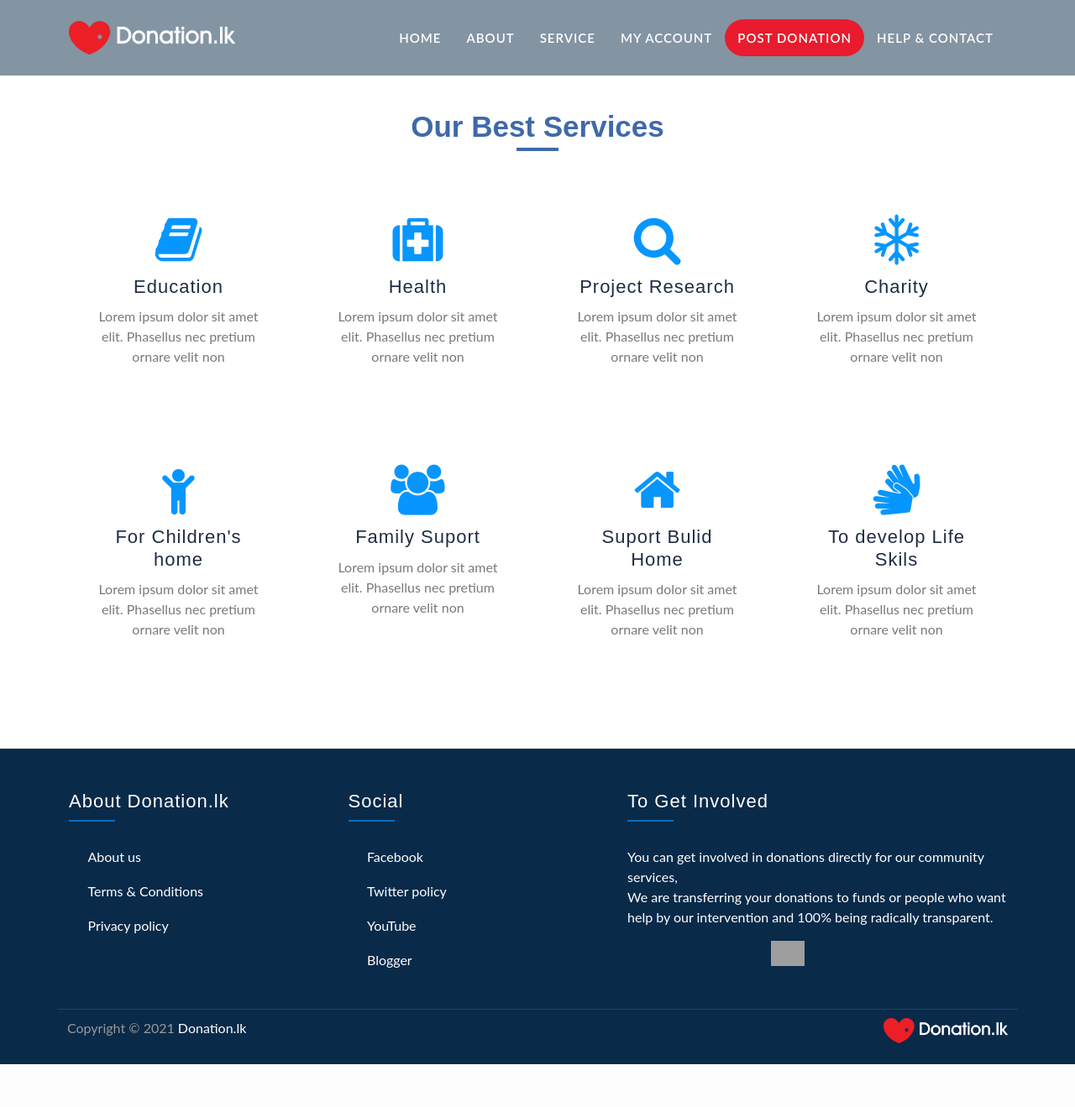
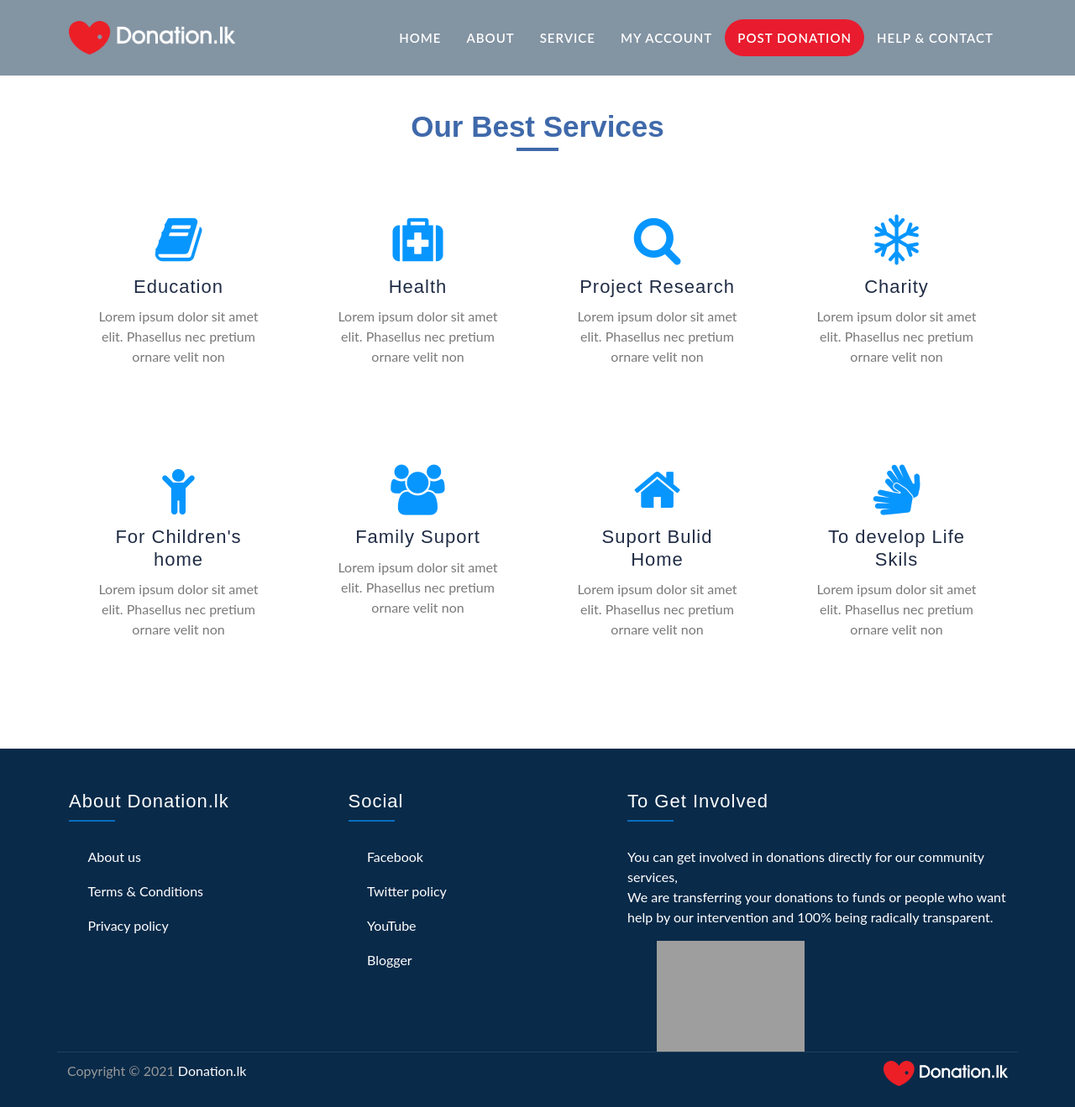
Before and after one commit to naveendperera/WAD-Assignment, a PHP site: page /Service.html in a window 1280 px wide. Shown: the whole page at 84% size. Before the commit the page ends 1268 px from the top, so only its background shows below. Run offline with PHP 8.4, Linux system fonts and the light colour scheme; grey boxes are pictures that could not be loaded.

Commit message:
Update Style-Service.css
edit service css

```diff
--- a/Style-Service.css
+++ b/Style-Service.css
@@ -574,6 +574,11 @@ float: left;
 .footer .container  {
     position: relative;
 }
+#paypal img {
+    float: right;
+    width: 90%;
+    height: 50%;
+}
 
 .footer .container img {
     margin-top: 0px;
```
